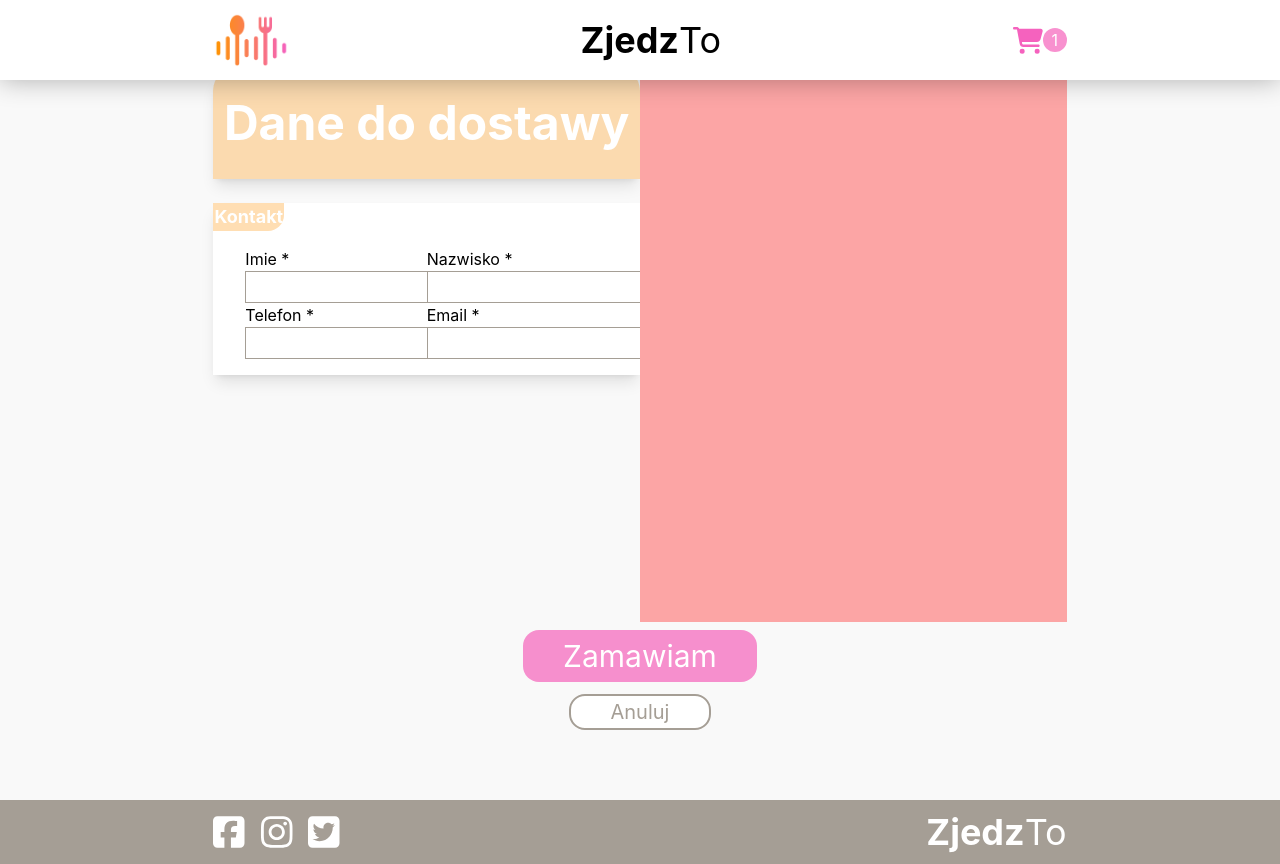
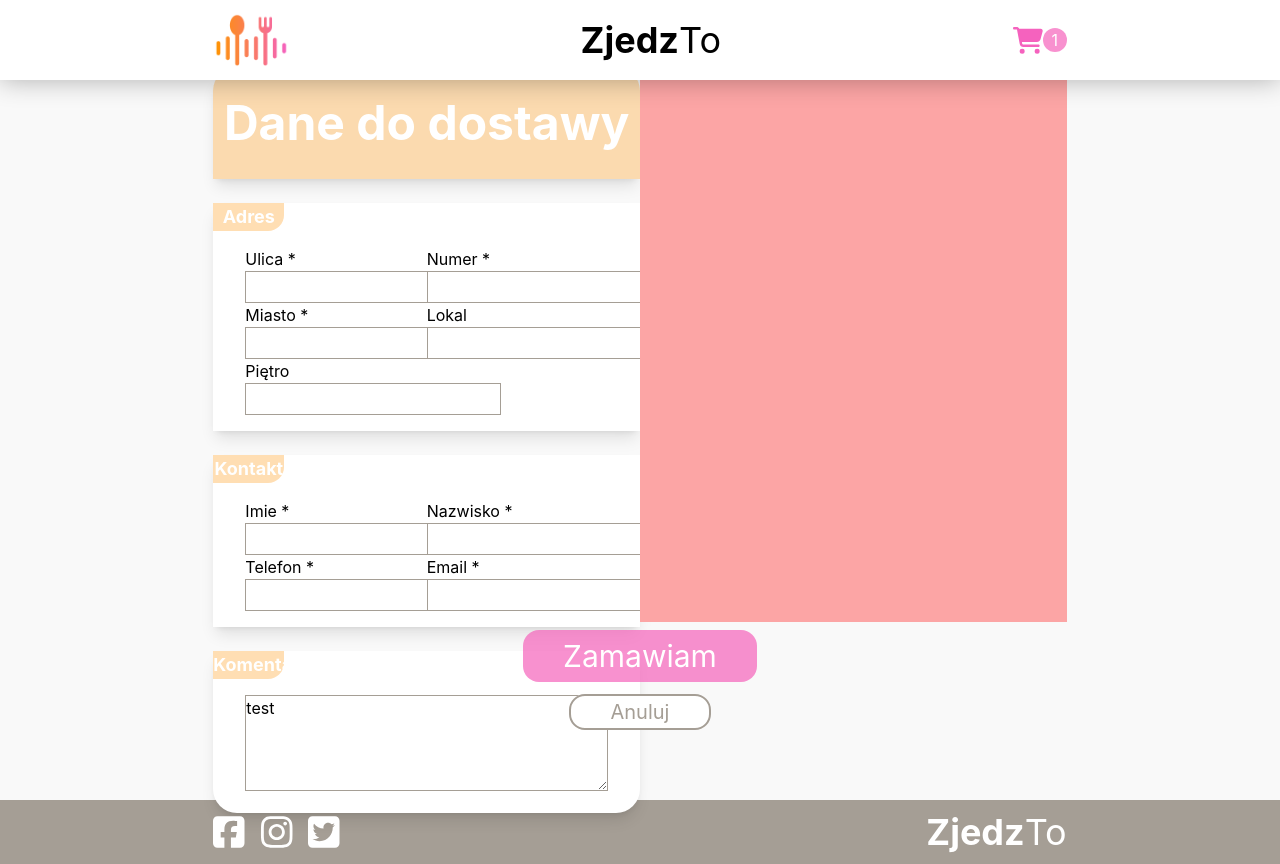
Before and after one commit to TomaszSack/zjedzto, a React (Create React App) app: page /order in a window 1280 px wide. Built offline with nearby package versions, Linux system fonts and the light colour scheme.

Commit message:
Created all form inputs

```diff
--- /dev/null
+++ b/src/components/Order/FormAddressGroup.tsx
@@ -0,0 +1,28 @@
+import GroupHeader from "components/GroupHeader";
+import FormInput from "./FormInput";
+
+const FormAddressGroup: React.FC<{ register: any }> = ({ register }) => {
+  return (
+    <div className="bg-white shadow-lg my-6 ">
+      <GroupHeader>Adres</GroupHeader>
+      <div className="grid grid-cols-2 px-8 pb-4">
+        <FormInput name="street" register={register} required>
+          Ulica *
+        </FormInput>
+        <FormInput name="localNumber" register={register} required>
+          Numer *
+        </FormInput>
+        <FormInput name="city" register={register} required>
+          Miasto *
+        </FormInput>
+        <FormInput name="localNumber" register={register}>
+          Lokal
+        </FormInput>
+        <FormInput name="floor" register={register}>
+          Piętro
+        </FormInput>
+      </div>
+    </div>
+  );
+};
+export default FormAddressGroup;
--- /dev/null
+++ b/src/components/Order/FormCommentGroup.tsx
@@ -0,0 +1,22 @@
+import GroupHeader from "components/GroupHeader";
+import FormInput from "./FormInput";
+
+const FormCommentGroup: React.FC<{ register: any }> = ({ register }) => {
+  return (
+    <div className="bg-white shadow-lg my-6 rounded-b-3xl">
+      <GroupHeader>Komentarz</GroupHeader>
+      <div className="px-8 pb-4">
+        {/* <FormInput name="firstName" register={register} required>
+          Imie *
+        </FormInput> */}
+        <textarea
+          {...register("comment")}
+          className="h-24 w-full border border-primary-gray"
+        >
+          test
+        </textarea>
+      </div>
+    </div>
+  );
+};
+export default FormCommentGroup;
--- /dev/null
+++ b/src/components/Order/FormContactGroup.tsx
@@ -0,0 +1,25 @@
+import GroupHeader from "components/GroupHeader";
+import FormInput from "./FormInput";
+
+const FormContactGroup: React.FC<{ register: any }> = ({ register }) => {
+  return (
+    <div className="bg-white shadow-lg my-6 ">
+      <GroupHeader>Kontakt</GroupHeader>
+      <div className="grid grid-cols-2 px-8 pb-4">
+        <FormInput name="firstName" register={register} required>
+          Imie *
+        </FormInput>
+        <FormInput name="surname" register={register} required>
+          Nazwisko *
+        </FormInput>
+        <FormInput name="phoneNumber" register={register} required>
+          Telefon *
+        </FormInput>
+        <FormInput name="email" register={register} required>
+          Email *
+        </FormInput>
+      </div>
+    </div>
+  );
+};
+export default FormContactGroup;
--- a/src/components/Order/FormInput.tsx
+++ b/src/components/Order/FormInput.tsx
@@ -2,7 +2,7 @@ type Props = {
   className?: string;
   name: string;
   register: any;
-  required: boolean;
+  required?: boolean;
   children: React.ReactNode;
 };
 
@@ -18,7 +18,7 @@ const FormInput: React.FC<Props> = ({
       <p>{children}</p>
       <input
         {...register(name, { required })}
-        className={`h-8 border border-primary-gray ${className}`}
+        className={`h-8 w-64 border border-primary-gray ${className}`}
       ></input>
     </div>
   );
--- a/src/components/Order/FormSection.tsx
+++ b/src/components/Order/FormSection.tsx
@@ -1,32 +1,15 @@
-import GroupHeader from "components/GroupHeader";
 import SectionHeader from "components/SectionHeader";
-import FormInput from "./FormInput";
+import FormAddressGroup from "./FormAddressGroup";
+import FormCommentGroup from "./FormCommentGroup";
+import FormContactGroup from "./FormContactGroup";
 
-type Props = {
-  register: any;
-};
-
-const FormSection: React.FC<Props> = ({ register }) => {
+const FormSection: React.FC<{ register: any }> = ({ register }) => {
   return (
     <div className="h-5/6 w-1/2">
       <SectionHeader>Dane do dostawy</SectionHeader>
-      <div className="bg-white shadow-lg my-6 ">
-        <GroupHeader>Kontakt</GroupHeader>
-        <div className="grid grid-cols-2 px-8 pb-4">
-          <FormInput name="firstName" register={register} required>
-            Imie *
-          </FormInput>
-          <FormInput name="surname" register={register} required>
-            Nazwisko *
-          </FormInput>
-          <FormInput name="phoneNumber" register={register} required>
-            Telefon *
-          </FormInput>
-          <FormInput name="email" register={register} required>
-            Email *
-          </FormInput>
-        </div>
-      </div>
+      <FormAddressGroup register={register} />
+      <FormContactGroup register={register} />
+      <FormCommentGroup register={register} />
     </div>
   );
 };
```
